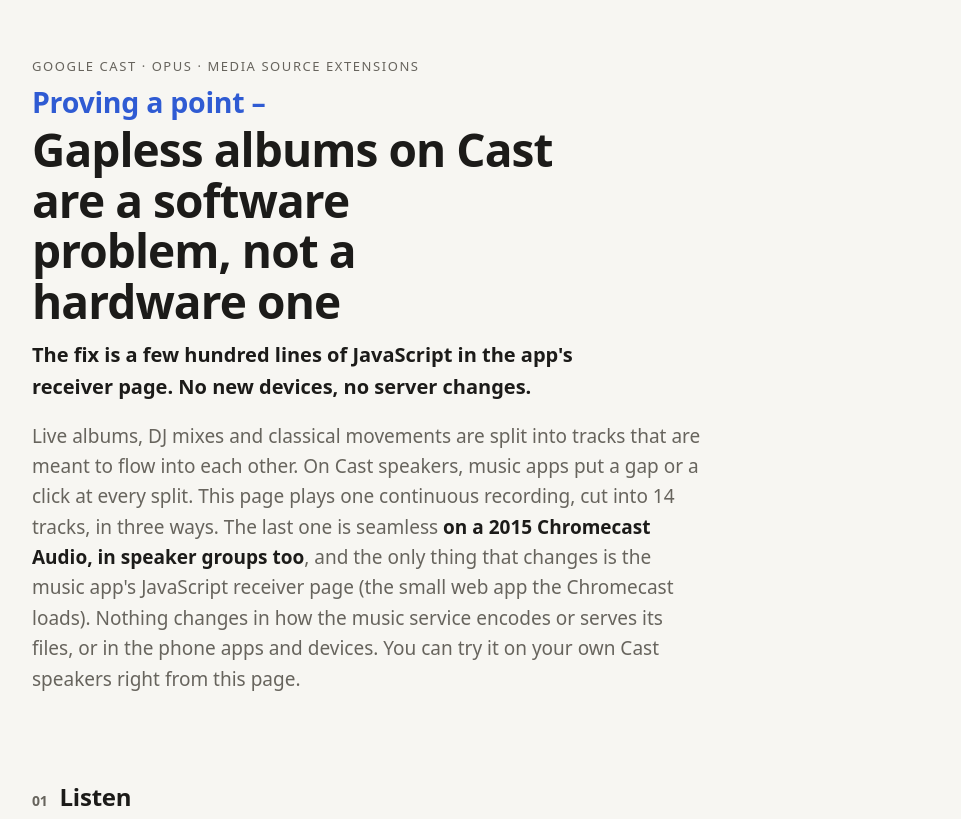
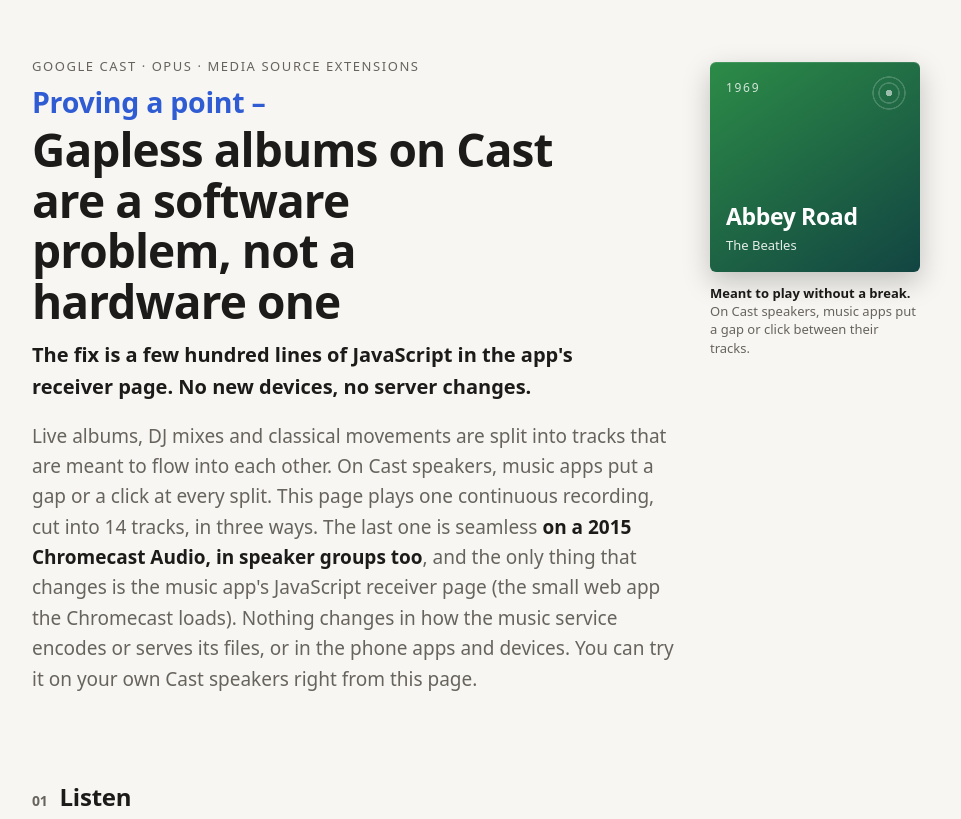
Before and after one commit to Picazsoo/gapless-cast-demo, a website: page public/index.html in a window 1280 px wide. Shown: the top 819 px of the page, without its empty margins (164-1125 px from the left). Drawn offline with Linux system fonts and the light colour scheme.

Commit message:
Hero: cycling title tiles of albums meant to play without a break (text only, no cover art)
Co-Authored-By: Claude Opus 5.5 <noreply@anthropic.com>
Claude-Session: https://claude.ai/code/session_01L3afC36KouZNjMuUxWCgRY

```diff
--- a/public/index.html
+++ b/public/index.html
@@ -36,6 +36,28 @@
   h1 .pre { display: block; color: var(--accent); font-size: .62em; letter-spacing: -.01em; margin-bottom: 6px; }
   .lead { font-size: 19px; color: var(--muted); max-width: 62ch; margin: 0; }
   .lead strong { color: var(--fg); font-weight: 600; }
+
+  .hero-grid { display: grid; grid-template-columns: minmax(0,1fr) 210px; gap: 36px; align-items: start; }
+  .sleeves { margin: 6px 0 0; }
+  .sleeve-stack { position: relative; width: 210px; aspect-ratio: 1; }
+  .sleeve { position: absolute; inset: 0; border-radius: 6px; padding: 16px; box-sizing: border-box; display: flex; flex-direction: column; justify-content: space-between;
+    color: #fff; box-shadow: 0 10px 28px rgba(0,0,0,.22), 0 1px 0 rgba(255,255,255,.12) inset; opacity: 0; transform: translateY(6px) scale(.98); transition: opacity .7s ease, transform .7s ease; }
+  .sleeve.on { opacity: 1; transform: none; }
+  .sleeve .yr { font-size: 12px; letter-spacing: .14em; opacity: .8; font-variant-numeric: tabular-nums; }
+  .sleeve .t { font-size: 23px; line-height: 1.08; font-weight: 750; letter-spacing: -.015em; text-wrap: balance; }
+  .sleeve .a { font-size: 13px; opacity: .88; margin-top: 6px; }
+  .sleeve::after { content: ""; position: absolute; right: 14px; top: 14px; width: 34px; height: 34px; border-radius: 50%;
+    background: radial-gradient(circle, rgba(255,255,255,.55) 0 3px, transparent 3.5px 9px, rgba(255,255,255,.18) 9.5px 10.5px, transparent 11px 15px, rgba(255,255,255,.18) 15.5px 16.5px, transparent 17px); }
+  .sleeves figcaption { font-size: 13px; color: var(--muted); margin-top: 12px; line-height: 1.4; }
+  .sleeves figcaption b { color: var(--fg); font-weight: 600; }
+  @media (max-width: 760px) {
+    .hero-grid { grid-template-columns: 1fr; gap: 20px; }
+    .sleeves { display: flex; gap: 16px; align-items: center; order: 2; }
+    .sleeve-stack { width: 132px; flex: none; }
+    .sleeve { padding: 11px; } .sleeve .t { font-size: 16px; } .sleeve .a { font-size: 11px; } .sleeve::after { display: none; }
+    .sleeves figcaption { margin-top: 0; }
+  }
+  @media (prefers-reduced-motion: reduce) { .sleeve { transition: none; transform: none; } }
 
   section { margin-top: 56px; }
   h2 { font-size: 24px; letter-spacing: -.01em; margin: 0 0 6px; display: flex; gap: 12px; align-items: baseline; }
@@ -190,10 +212,18 @@
 <body>
 <main>
   <header class="hero">
+   <div class="hero-grid">
+    <div>
     <p class="kicker">Google Cast · Opus · Media Source Extensions</p>
     <h1><span class="pre">Proving a point –</span> Gapless albums on Cast are a software problem, not a hardware one</h1>
     <p class="sub">The fix is a few hundred lines of JavaScript in the app's receiver page. No new devices, no server changes.</p>
     <p class="lead">Live albums, DJ mixes and classical movements are split into tracks that are meant to flow into each other. On Cast speakers, music apps put a gap or a click at every split. This page plays one continuous recording, cut into 14 tracks, in three ways. The last one is seamless <strong>on a 2015 Chromecast Audio, in speaker groups too</strong>, and the only thing that changes is the music app's JavaScript receiver page (the small web app the Chromecast loads). Nothing changes in how the music service encodes or serves its files, or in the phone apps and devices. You can try it on your own Cast speakers right from this page.</p>
+    </div>
+    <figure class="sleeves" aria-label="Albums meant to play without a break">
+      <div class="sleeve-stack" id="sleeves"></div>
+      <figcaption><b>Meant to play without a break.</b> <span id="sleeveNote">On Cast speakers, music apps put a gap or click between their tracks.</span></figcaption>
+    </figure>
+   </div>
   </header>
 
   <section id="listen">
@@ -593,5 +623,63 @@
 })();
 </script>
 <script src="https://www.gstatic.com/cv/js/sender/v1/cast_sender.js?loadCastFramework=1"></script>
+<script>
+// Drawn title tiles, not cover art: the repo carries no copyrighted images.
+(function () {
+  // [artist, title, year]. All are made to play straight through, with tracks running into each other.
+  var albums = [
+    ['Pink Floyd', 'The Dark Side of the Moon', 1973],
+    ['The Beatles', 'Abbey Road', 1969],
+    ['Beyonc\u00e9', 'Renaissance', 2022],
+    ['Marvin Gaye', 'What\u2019s Going On', 1971],
+    ['Beethoven', 'Symphony No. 5, III \u2192 IV', 1808],
+    ['The Avalanches', 'Since I Left You', 2000],
+    ['Pink Floyd', 'Wish You Were Here', 1975],
+    ['Kendrick Lamar', 'good kid, m.A.A.d city', 2012],
+    ['Mike Oldfield', 'Tubular Bells', 1973],
+    ['Daft Punk', 'Alive 2007', 2007],
+    ['The Beatles', 'Sgt. Pepper\u2019s Lonely Hearts Club Band', 1967],
+    ['Green Day', 'American Idiot', 2004],
+    ['DJ Shadow', 'Endtroducing.....', 1996],
+    ['Frank Ocean', 'channel ORANGE', 2012],
+    ['Pink Floyd', 'The Wall', 1979],
+    ['Jean-Michel Jarre', 'Oxyg\u00e8ne', 1976],
+    ['Nine Inch Nails', 'The Downward Spiral', 1994],
+    ['Beyonc\u00e9', 'Lemonade', 2016],
+    ['The Who', 'Quadrophenia', 1973],
+    ['Kraftwerk', 'Trans-Europe Express', 1977],
+    ['Janelle Mon\u00e1e', 'The ArchAndroid', 2010],
+    ['Genesis', 'The Lamb Lies Down on Broadway', 1974],
+    ['Kendrick Lamar', 'To Pimp a Butterfly', 2015],
+    ['Rush', '2112', 1976],
+    ['Dream Theater', 'Metropolis Pt. 2: Scenes from a Memory', 1999],
+    ['Jethro Tull', 'Thick as a Brick', 1972],
+    ['Godspeed You! Black Emperor', 'F\u266f A\u266f \u221e', 1997],
+    ['Mendelssohn', 'Violin Concerto in E minor', 1844],
+    ['Wagner', 'Any act of any opera', ''],
+    ['', 'Every DJ mix', ''],
+    ['', 'Every live album', '']
+  ];
+  var box = document.getElementById('sleeves'); if (!box) return;
+  var els = albums.map(function (a, i) {
+    var d = document.createElement('div');
+    d.className = 'sleeve' + (i ? '' : ' on');
+    d.setAttribute('aria-hidden', i ? 'true' : 'false');
+    var h = (i * 137) % 360; d.style.background = 'linear-gradient(145deg, hsl(' + h + ' 52% 36%), hsl(' + ((h + 40) % 360) + ' 58% 17%))';
+    d.innerHTML = '<div class="yr"></div><div><div class="t"></div><div class="a"></div></div>';
+    d.querySelector('.yr').textContent = a[2];
+    d.querySelector('.t').textContent = a[1];
+    d.querySelector('.a').textContent = a[0];
+    box.appendChild(d); return d;
+  });
+  var k = 0, reduce = window.matchMedia && matchMedia('(prefers-reduced-motion: reduce)').matches;
+  setInterval(function () {
+    if (document.hidden) return;
+    els[k].classList.remove('on'); els[k].setAttribute('aria-hidden', 'true');
+    k = (k + 1) % els.length;
+    els[k].classList.add('on'); els[k].setAttribute('aria-hidden', 'false');
+  }, reduce ? 6000 : 3200);
+})();
+</script>
 </body>
 </html>
```
